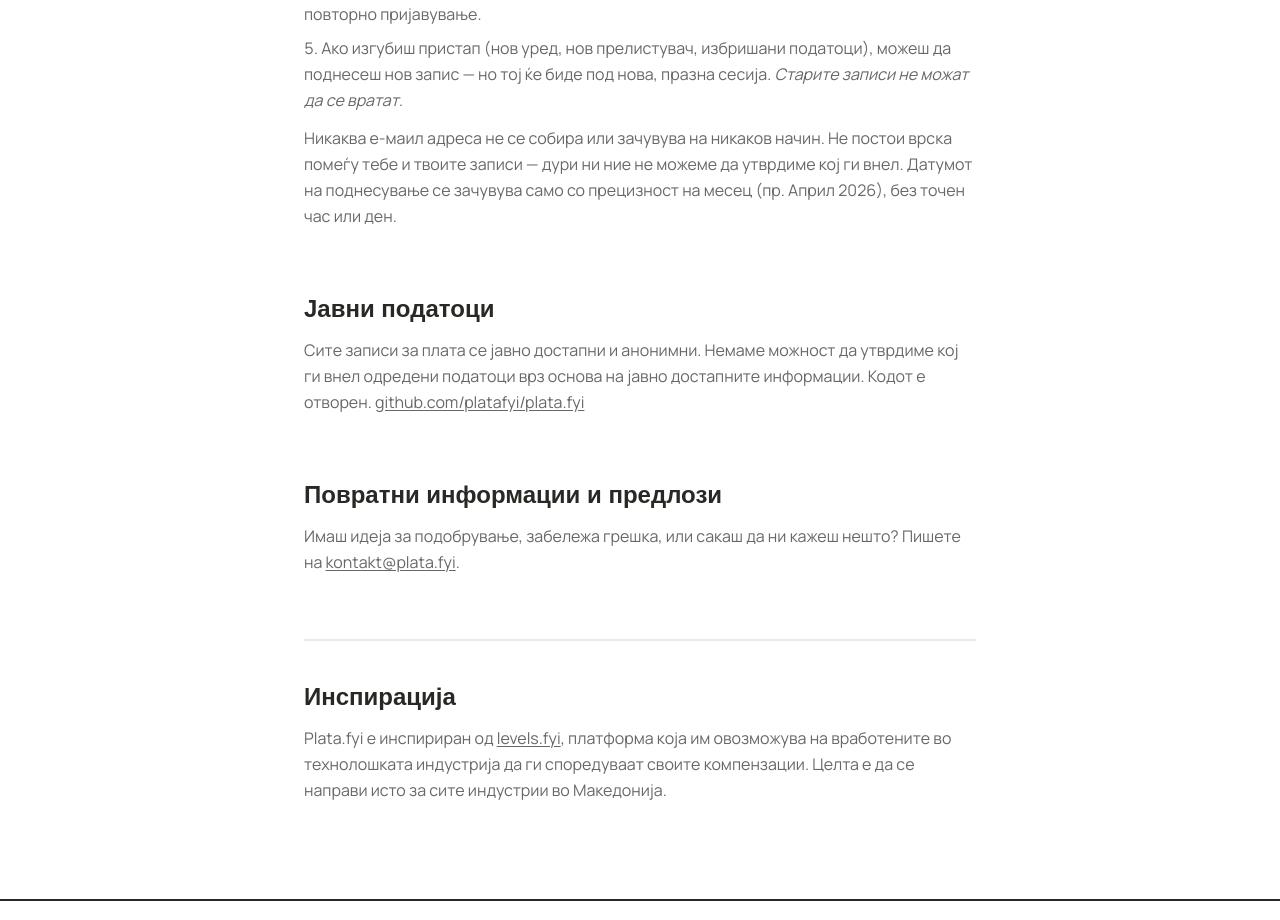
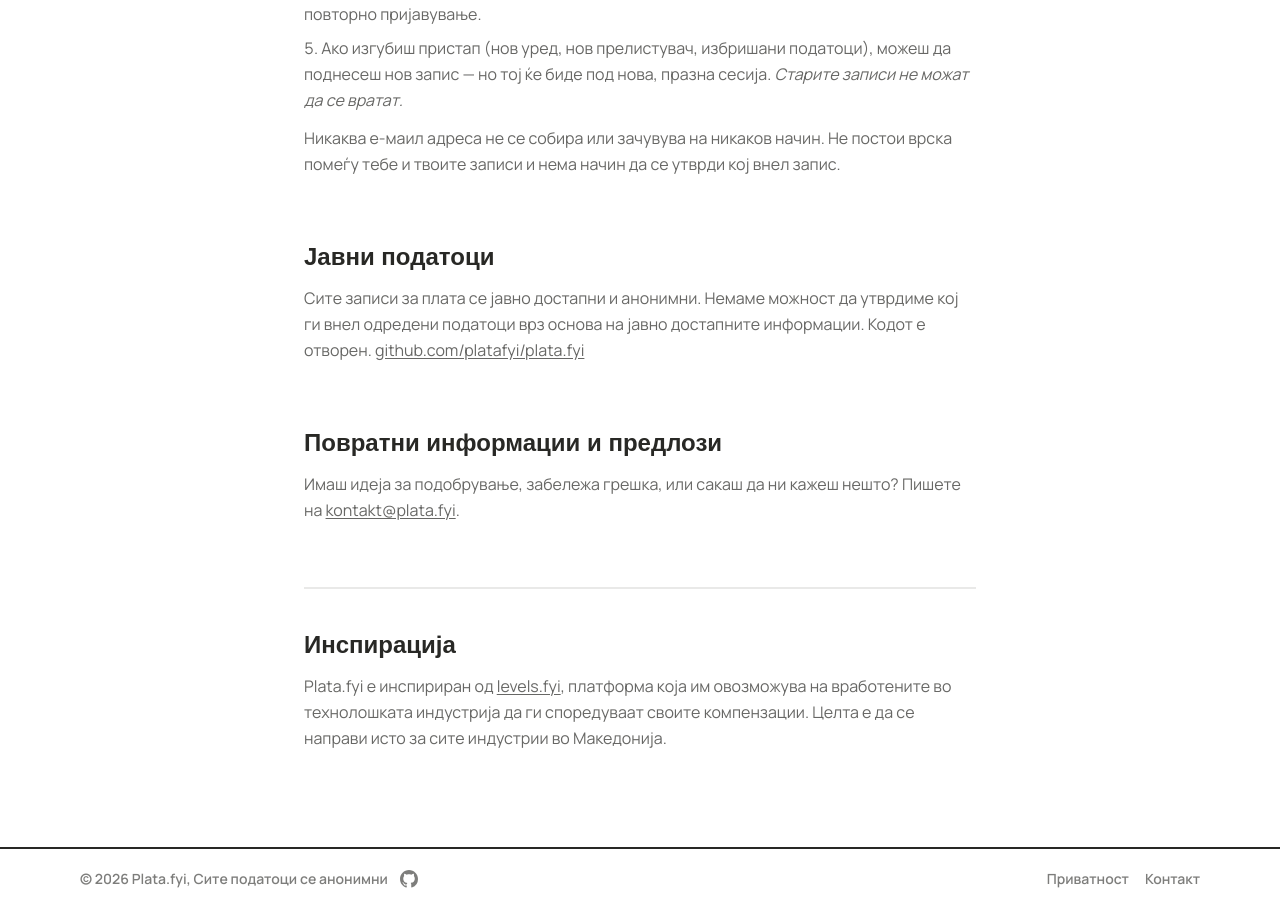
Before and after one commit to platafyi/plata.fyi, a Next.js app in the folder frontend/: page /privacy in a window 1280 px wide. Shown: the part 989-1909 px from the top of the page. Built offline with nearby package versions, Linux system fonts and the light colour scheme; a web font is replaced by a local one.

Commit message:
fix: privacy policy

```diff
--- a/frontend/src/app/privacy/page.tsx
+++ b/frontend/src/app/privacy/page.tsx
@@ -45,8 +45,7 @@
         </ol>
         <p className="text-base opacity-70 leading-relaxed">
           Никаква е-маил адреса не се собира или зачувува на никаков начин. Не постои врска помеѓу тебе
-          и твоите записи — дури ни ние не можеме да утврдиме кој ги внел. Датумот на поднесување се
-          зачувува само со прецизност на месец (пр. Април 2026), без точен час или ден.
+          и твоите записи и нема начин да се утврди кој внел запис.
         </p>
       </section>
 
```
